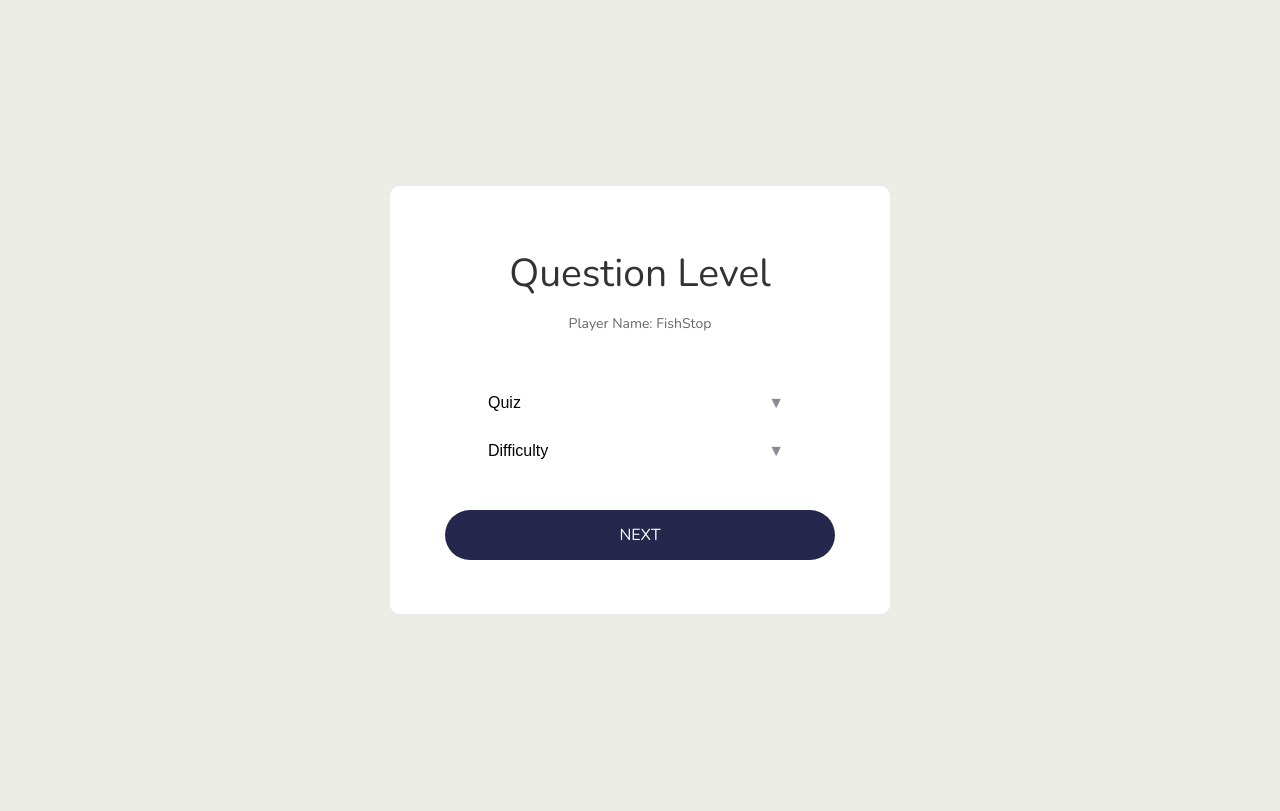
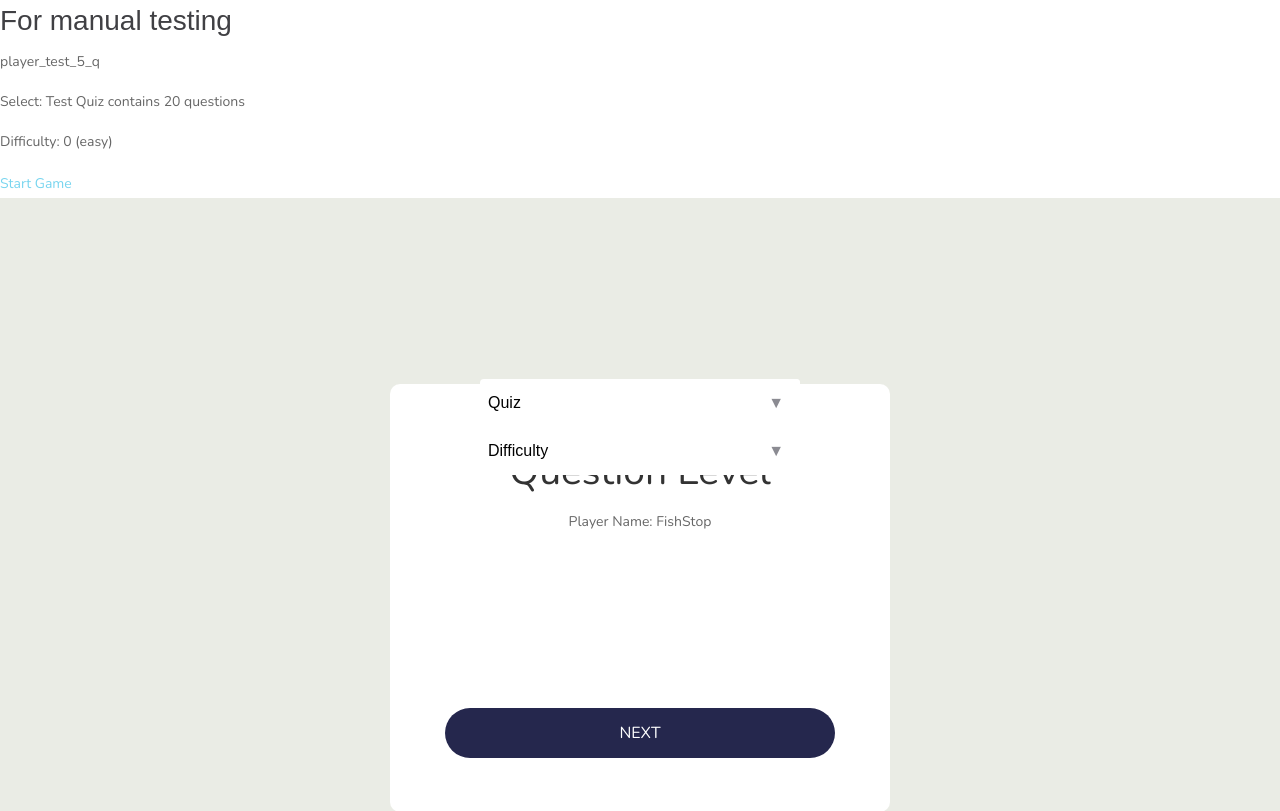
Before and after one commit to NutthanichN/Quizer, a Django app: page /quizer/player_test_5_q/quiz-level/ in a window 1280 px wide. Shown: the top 811 px of the page. Before the commit the page ends 614 px from the top, so only its background shows below. Run offline with Django 3.2, Linux system fonts and the light colour scheme; some libraries are stand-ins or nearby versions.

Commit message:
Add urls for manual testing

```diff
--- a/quizer_game/templates/quizer_game/question-level.html
+++ b/quizer_game/templates/quizer_game/question-level.html
@@ -1,6 +1,7 @@
 <!DOCTYPE html>
 <html lang="en">
 <head>
+	{% load static %}
 	<title>Question Level</title>
 	<meta charset="UTF-8">
 	<meta name="viewport" content="width=device-width, initial-scale=1">
@@ -33,15 +34,32 @@
 <!--===============================================================================================-->
 	<!-- <link rel="stylesheet" type="text/css" href="vendor/daterangepicker/daterangepicker.css"> -->
 <!--===============================================================================================-->
-	<link rel="stylesheet" type="text/css" href="../../static/quizer_game/styles/css/util.css">
-	<link rel="stylesheet" type="text/css" href="../../static/quizer_game/styles/css/main.css">
-	<link rel="stylesheet" href="../../static/quizer_game/styles/css/style.css">
+	<link rel="stylesheet" type="text/css" href="{% static 'quizer_game/styles/css/util.css' %}">
+	<link rel="stylesheet" type="text/css" href="{% static 'quizer_game/styles/css/main.css' %}">
+	<link rel="stylesheet" href="{% static 'quizer_game/styles/css/style.css' %}">
+<!--	<link rel="stylesheet" type="text/css" href="../../static/quizer_game/styles/css/util.css">-->
+<!--	<link rel="stylesheet" type="text/css" href="../../static/quizer_game/styles/css/main.css">-->
+<!--	<link rel="stylesheet" href="../../static/quizer_game/styles/css/style.css">-->
 <!--===============================================================================================-->
 </head>
 <body>
+	<h3>For manual testing</h3>
+		<p>{{ player_name }}</p>
+
+		{# For Test Quiz contains 5 questions #}
+<!--		<p>Select: Test Quiz contains 5 questions </p>-->
+<!--		<p>Difficulty: 0 (easy)</p>-->
+<!--		<a href="{% url 'quizer_game:start-game' player_name=player_name quiz_id=3 selected_difficulty=0 %}">Start Game</a>-->
+
+		{# For Test Quiz contains 20 questions#}
+		<p>Select: Test Quiz contains 20 questions </p>
+		<p>Difficulty: 0 (easy)</p>
+		<a href="{% url 'quizer_game:start-game' player_name=player_name quiz_id=4 selected_difficulty=0 %}">Start Game</a>
+
 
 	<div class="limiter">
 		<div class="container-login100" style="background: #eaece5;">
+
 			<div class="wrap-login100 p-l-55 p-r-55 p-t-65 p-b-54">
 				<form class="login100-form validate-form">
 					<span class="login100-form-title p-b-7">
@@ -145,7 +163,8 @@
 <!--===============================================================================================-->
 	<!-- <script src="vendor/countdowntime/countdowntime.js"></script> -->
 <!--===============================================================================================-->
-	<script src="../../static/quizer_game/scripts/js/main.js"></script>
+	<script src="{% static 'quizer_game/scripts/js/main.js' %}"></script>
+<!--	<script src="../../static/quizer_game/scripts/js/main.js"></script>-->
 
 </body>
 </html>
```
